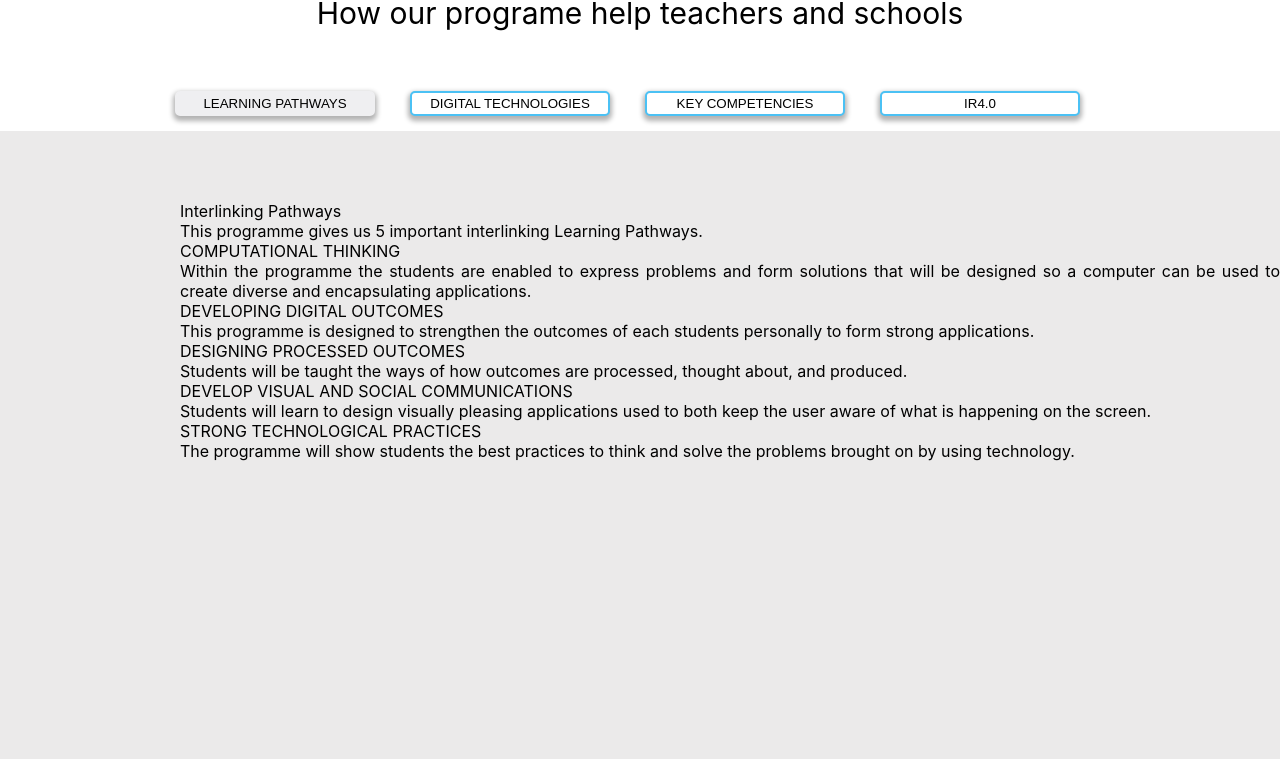
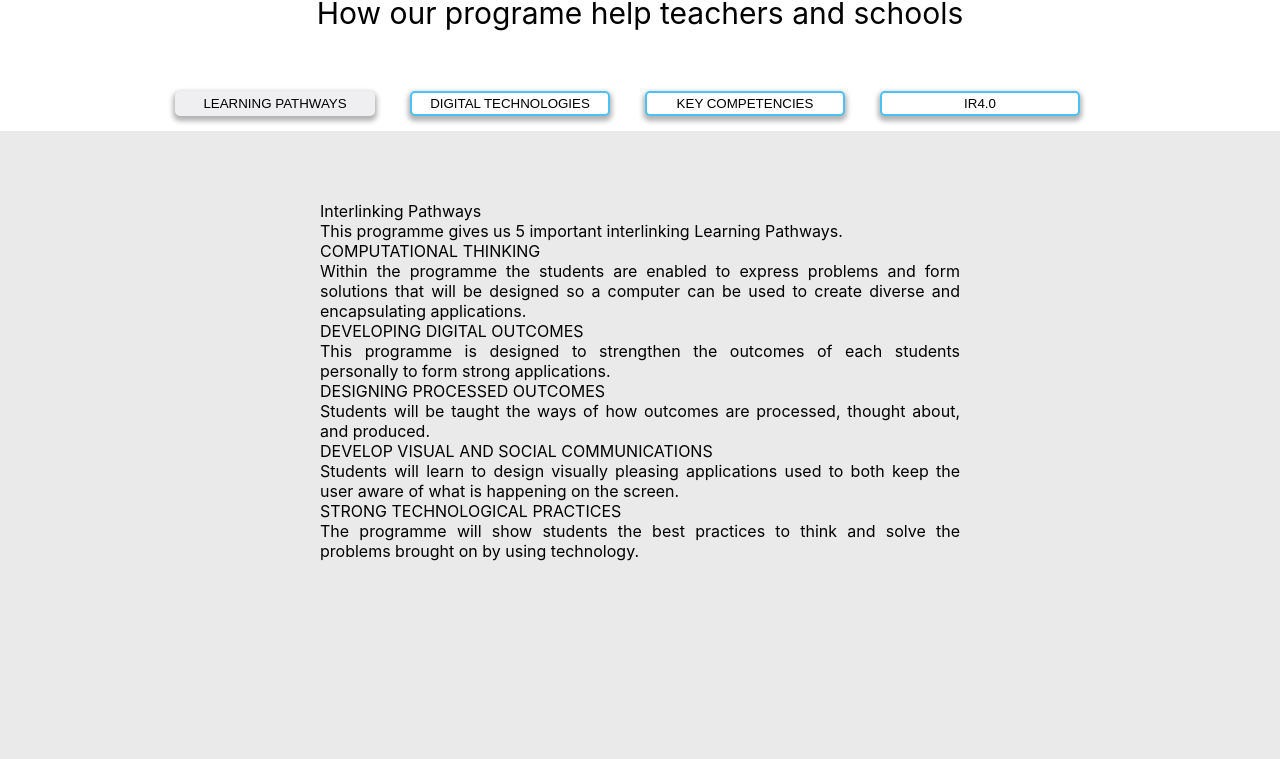
Before and after one commit to GuillermoDomber/Mission-X, a React (Create React App) app: page / in a window 1280 px wide. Shown: the part 1629-2388 px from the top of the page. Built offline with nearby package versions, Linux system fonts and the light colour scheme.

Commit message:
new structure

```diff
--- a/src/pages/Home.css
+++ b/src/pages/Home.css
@@ -54,7 +54,8 @@
 .home-slides {
   background: #ebeaea;
   text-align: justify;
-  padding-left: 180px;
+  padding-left: 25%;
+  padding-right: 25%;
   margin-top: 15px;
   height: 630px;
   padding-top: 70px;
--- a/src/pages/home-components/SignUp.js
+++ b/src/pages/home-components/SignUp.js
@@ -4,7 +4,7 @@ import "./SignUp.css";
 export default function HomeSection5() {
   return (
     <>
-      <div className="homeSection5">
+      <div className="home-row">
         <div className="homeSection5Left">
           <img src={classRoom} alt="img"></img>
         </div>
```
